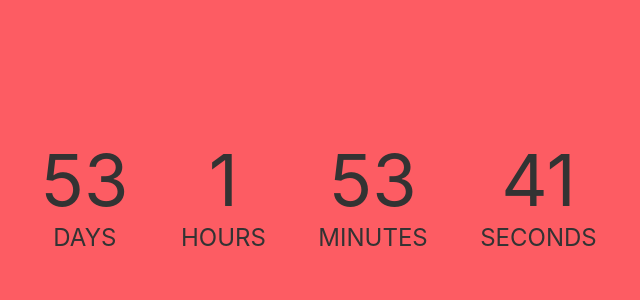
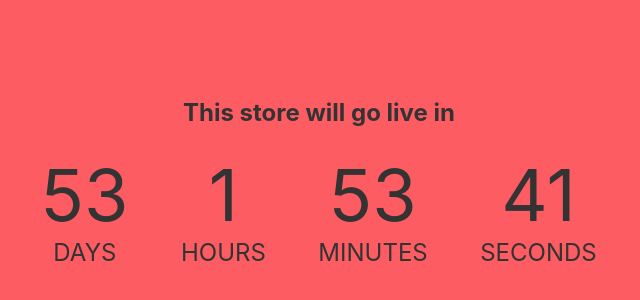
Before and after one commit to darrylpargeter/joncal, a plain HTML site: page index.html in a window 1280 px wide. Shown: the part 206-506 px from the top of the page, without its empty margins (321-961 px from the left). Drawn offline with Linux system fonts and the light colour scheme.

Commit message:
feat: added in store title

```diff
--- a/index.html
+++ b/index.html
@@ -11,6 +11,7 @@
 <body>
   <div class="container">
     <div id="countdown">
+      <h2>This store will go live in</h2>
       <ul>
         <li><span id="days"></span>days</li>
         <li><span id="hours"></span>Hours</li>
```
